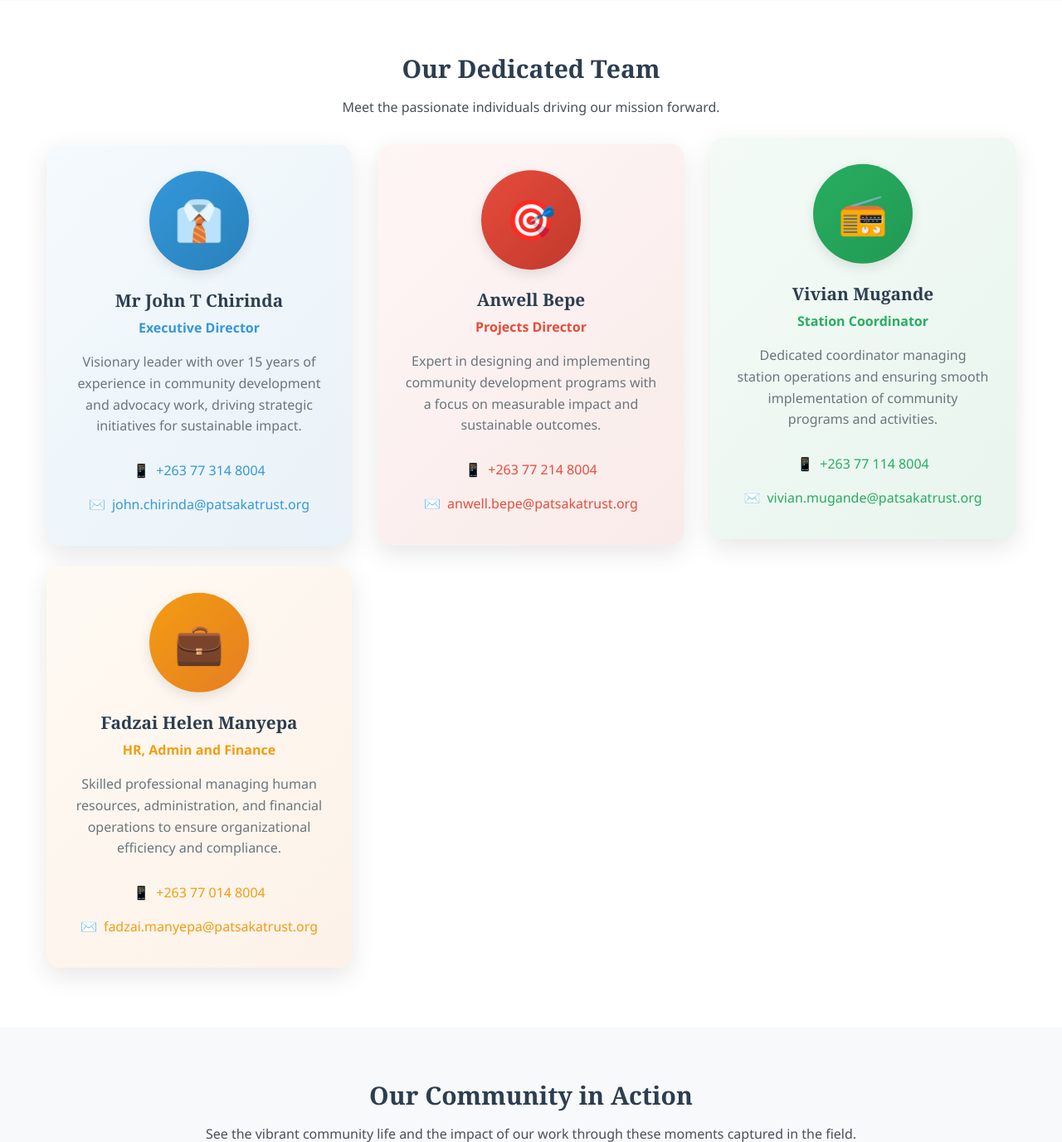
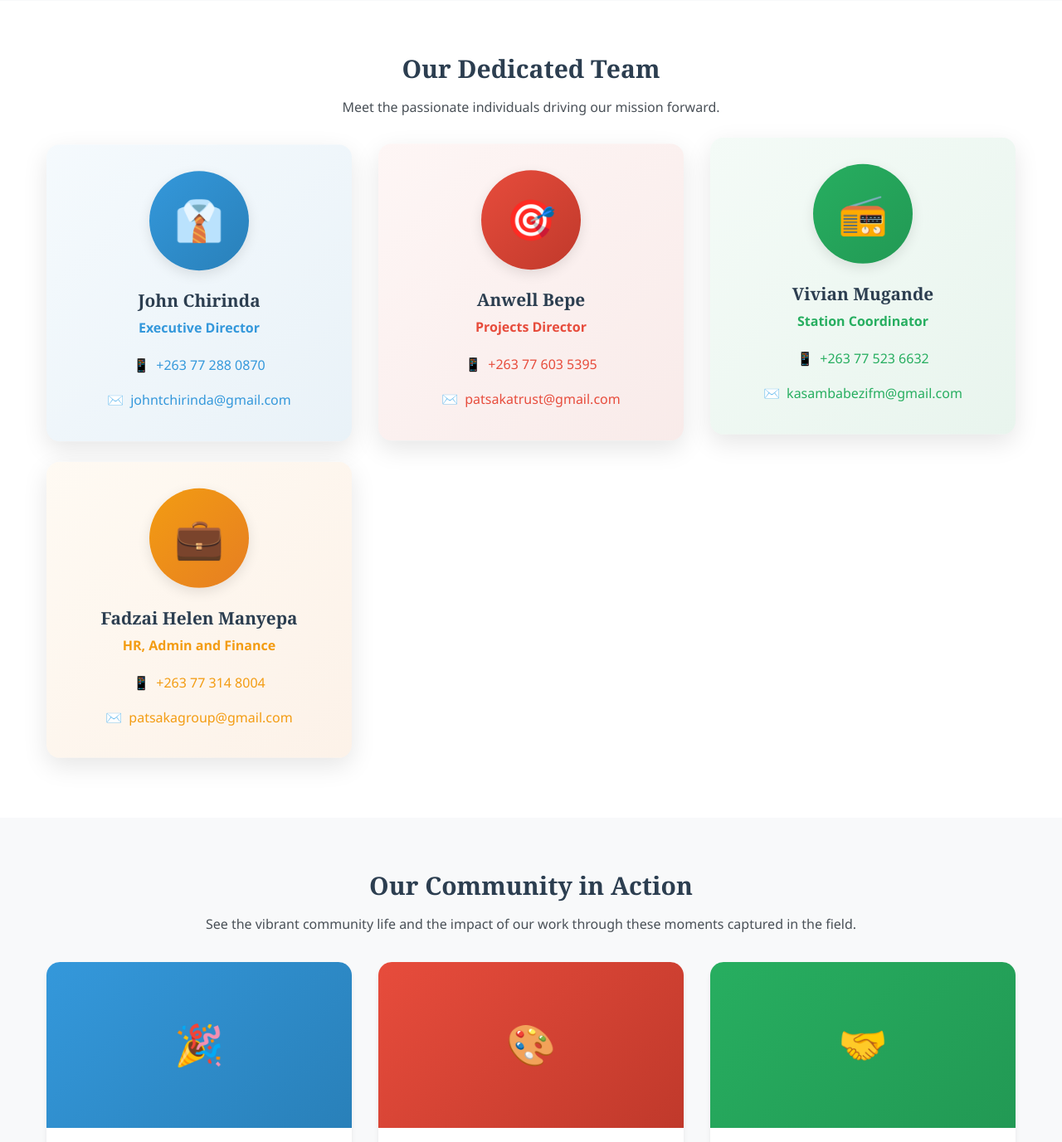
Before and after one commit to yolandasawona-star/patsaka-trust, a PHP site: page /about.php in a window 1280 px wide. Shown: the part 2141-3518 px from the top of the page at 83% size. Run offline with PHP 8.4, Linux system fonts and the light colour scheme.

Commit message:
Update about.php

```diff
--- a/about.php
+++ b/about.php
@@ -171,15 +171,14 @@ require_once 'includes/header.php';
                     👔
                 </div>
                 <div class="team-member-content" style="position: relative; z-index: 2;">
-                    <h3 style="color: #2c3e50; margin-bottom: 0.5rem; font-size: 1.3rem;">Mr John T Chirinda</h3>
+                    <h3 style="color: #2c3e50; margin-bottom: 0.5rem; font-size: 1.3rem;">John Chirinda</h3>
                     <p style="color: #3498db; font-weight: 600; margin-bottom: 1rem; font-size: 1rem;">Executive Director</p>
-                    <p style="color: #6c757d; margin-bottom: 1.5rem; line-height: 1.6;">Visionary leader with over 15 years of experience in community development and advocacy work, driving strategic initiatives for sustainable impact.</p>
                     <div class="team-contact" style="display: flex; flex-direction: column; gap: 0.5rem;">
-                        <a href="tel:+263773148004" style="color: #3498db; text-decoration: none; display: flex; align-items: center; justify-content: center; gap: 0.5rem;">
-                            <span>📱</span> +263 77 314 8004
+                        <a href="tel:+263772880870" style="color: #3498db; text-decoration: none; display: flex; align-items: center; justify-content: center; gap: 0.5rem;">
+                            <span>📱</span> +263 77 288 0870
                         </a>
-                        <a href="mailto:john.chirinda@patsakatrust.org" style="color: #3498db; text-decoration: none; display: flex; align-items: center; justify-content: center; gap: 0.5rem;">
-                            <span>✉️</span> john.chirinda@patsakatrust.org
+                        <a href="mailto:johntchirinda@gmail.com" style="color: #3498db; text-decoration: none; display: flex; align-items: center; justify-content: center; gap: 0.5rem;">
+                            <span>✉️</span> johntchirinda@gmail.com
                         </a>
                     </div>
                 </div>
@@ -193,13 +192,12 @@ require_once 'includes/header.php';
                 <div class="team-member-content" style="position: relative; z-index: 2;">
                     <h3 style="color: #2c3e50; margin-bottom: 0.5rem; font-size: 1.3rem;">Anwell Bepe</h3>
                     <p style="color: #e74c3c; font-weight: 600; margin-bottom: 1rem; font-size: 1rem;">Projects Director</p>
-                    <p style="color: #6c757d; margin-bottom: 1.5rem; line-height: 1.6;">Expert in designing and implementing community development programs with a focus on measurable impact and sustainable outcomes.</p>
                     <div class="team-contact" style="display: flex; flex-direction: column; gap: 0.5rem;">
-                        <a href="tel:+263772148004" style="color: #e74c3c; text-decoration: none; display: flex; align-items: center; justify-content: center; gap: 0.5rem;">
-                            <span>📱</span> +263 77 214 8004
+                        <a href="tel:+263776035395" style="color: #e74c3c; text-decoration: none; display: flex; align-items: center; justify-content: center; gap: 0.5rem;">
+                            <span>📱</span> +263 77 603 5395
                         </a>
-                        <a href="mailto:anwell.bepe@patsakatrust.org" style="color: #e74c3c; text-decoration: none; display: flex; align-items: center; justify-content: center; gap: 0.5rem;">
-                            <span>✉️</span> anwell.bepe@patsakatrust.org
+                        <a href="mailto:patsakatrust@gmail.com" style="color: #e74c3c; text-decoration: none; display: flex; align-items: center; justify-content: center; gap: 0.5rem;">
+                            <span>✉️</span> patsakatrust@gmail.com
                         </a>
                     </div>
                 </div>
@@ -213,13 +211,12 @@ require_once 'includes/header.php';
                 <div class="team-member-content" style="position: relative; z-index: 2;">
                     <h3 style="color: #2c3e50; margin-bottom: 0.5rem; font-size: 1.3rem;">Vivian Mugande</h3>
                     <p style="color: #27ae60; font-weight: 600; margin-bottom: 1rem; font-size: 1rem;">Station Coordinator</p>
-                    <p style="color: #6c757d; margin-bottom: 1.5rem; line-height: 1.6;">Dedicated coordinator managing station operations and ensuring smooth implementation of community programs and activities.</p>
                     <div class="team-contact" style="display: flex; flex-direction: column; gap: 0.5rem;">
-                        <a href="tel:+263771148004" style="color: #27ae60; text-decoration: none; display: flex; align-items: center; justify-content: center; gap: 0.5rem;">
-                            <span>📱</span> +263 77 114 8004
+                        <a href="tel:+263775236632" style="color: #27ae60; text-decoration: none; display: flex; align-items: center; justify-content: center; gap: 0.5rem;">
+                            <span>📱</span> +263 77 523 6632
                         </a>
-                        <a href="mailto:vivian.mugande@patsakatrust.org" style="color: #27ae60; text-decoration: none; display: flex; align-items: center; justify-content: center; gap: 0.5rem;">
-                            <span>✉️</span> vivian.mugande@patsakatrust.org
+                        <a href="mailto:kasambabezifm@gmail.com" style="color: #27ae60; text-decoration: none; display: flex; align-items: center; justify-content: center; gap: 0.5rem;">
+                            <span>✉️</span> kasambabezifm@gmail.com
                         </a>
                     </div>
                 </div>
@@ -233,13 +230,12 @@ require_once 'includes/header.php';
                 <div class="team-member-content" style="position: relative; z-index: 2;">
                     <h3 style="color: #2c3e50; margin-bottom: 0.5rem; font-size: 1.3rem;">Fadzai Helen Manyepa</h3>
                     <p style="color: #f39c12; font-weight: 600; margin-bottom: 1rem; font-size: 1rem;">HR, Admin and Finance</p>
-                    <p style="color: #6c757d; margin-bottom: 1.5rem; line-height: 1.6;">Skilled professional managing human resources, administration, and financial operations to ensure organizational efficiency and compliance.</p>
                     <div class="team-contact" style="display: flex; flex-direction: column; gap: 0.5rem;">
-                        <a href="tel:+263770148004" style="color: #f39c12; text-decoration: none; display: flex; align-items: center; justify-content: center; gap: 0.5rem;">
-                            <span>📱</span> +263 77 014 8004
+                        <a href="tel:+263773148004" style="color: #f39c12; text-decoration: none; display: flex; align-items: center; justify-content: center; gap: 0.5rem;">
+                            <span>📱</span> +263 77 314 8004
                         </a>
-                        <a href="mailto:fadzai.manyepa@patsakatrust.org" style="color: #f39c12; text-decoration: none; display: flex; align-items: center; justify-content: center; gap: 0.5rem;">
-                            <span>✉️</span> fadzai.manyepa@patsakatrust.org
+                        <a href="mailto:patsakagroup@gmail.com" style="color: #f39c12; text-decoration: none; display: flex; align-items: center; justify-content: center; gap: 0.5rem;">
+                            <span>✉️</span> patsakagroup@gmail.com
                         </a>
                     </div>
                 </div>
```
